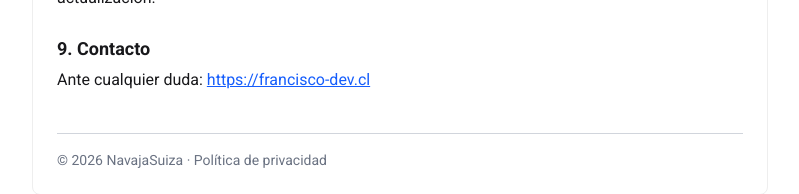
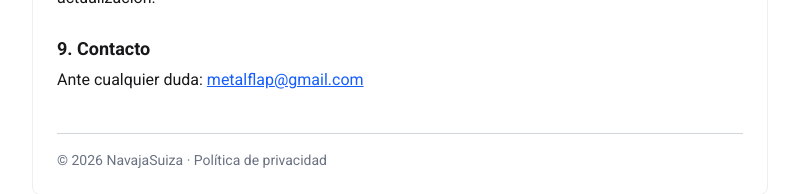
Before and after one commit to TheNefelin/portfolio-angular, an Angular app: page /navaja-suiza/privacy-policy in a window 1280 px wide. Shown: the part 1349-1543 px from the top of the page, without its empty margins (240-1039 px from the left). Built offline with nearby package versions, Linux system fonts and the light colour scheme; a web font is replaced by a local one.

Commit message:
fix(mailto): navaja-suiza-page.html

```diff
--- a/src/app/features/privacy-policy/pages/navaja-suiza-page/navaja-suiza-page.html
+++ b/src/app/features/privacy-policy/pages/navaja-suiza-page/navaja-suiza-page.html
@@ -52,7 +52,7 @@
         </div>
         <div>
           <h2 class="text-lg font-semibold">9. Contacto</h2>
-          <p class="mt-1 leading-relaxed">Ante cualquier duda: <a href="https://francisco-dev.cl" class="text-blue-600 underline">https://francisco-dev.cl</a></p>
+          <p class="mt-1 leading-relaxed">Ante cualquier duda: <a href="mailto:metalflap@gmail.com" class="text-blue-600 underline">metalflap@gmail.com</a></p>
         </div>
       </section>
 
@@ -112,7 +112,7 @@
         </div>
         <div>
           <h2 class="text-lg font-semibold">9. Contact</h2>
-          <p class="mt-1 leading-relaxed">For any questions: <a href="https://francisco-dev.cl" class="text-blue-600 underline">https://francisco-dev.cl</a></p>
+          <p class="mt-1 leading-relaxed">For any questions: <a href="mailto:metalflap@gmail.com" class="text-blue-600 underline">metalflap@gmail.com</a></p>
         </div>
       </section>
 
@@ -172,7 +172,7 @@
         </div>
         <div>
           <h2 class="text-lg font-semibold">9. Kontakt</h2>
-          <p class="mt-1 leading-relaxed">Vid frågor: <a href="https://francisco-dev.cl" class="text-blue-600 underline">https://francisco-dev.cl</a></p>
+          <p class="mt-1 leading-relaxed">Vid frågor: <a href="mailto:metalflap@gmail.com" class="text-blue-600 underline">metalflap@gmail.com</a></p>
         </div>
       </section>
 
```
